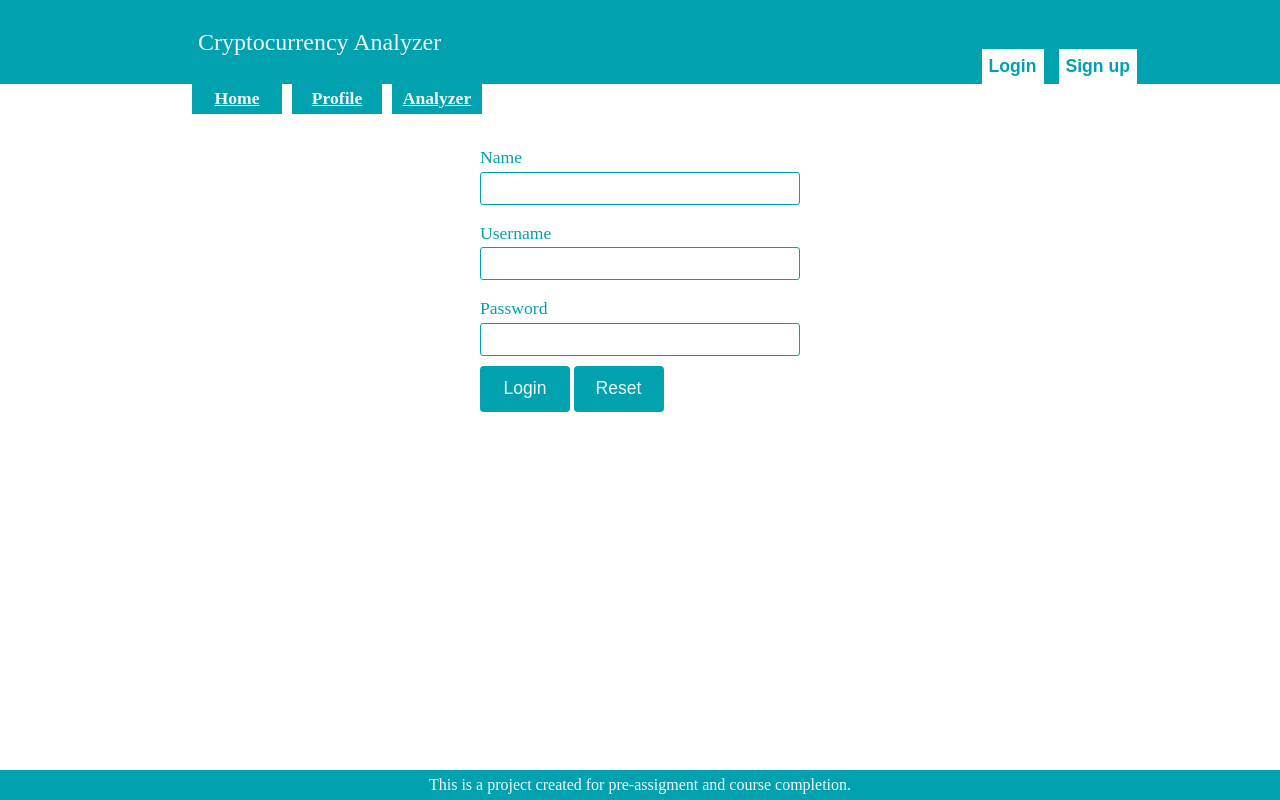
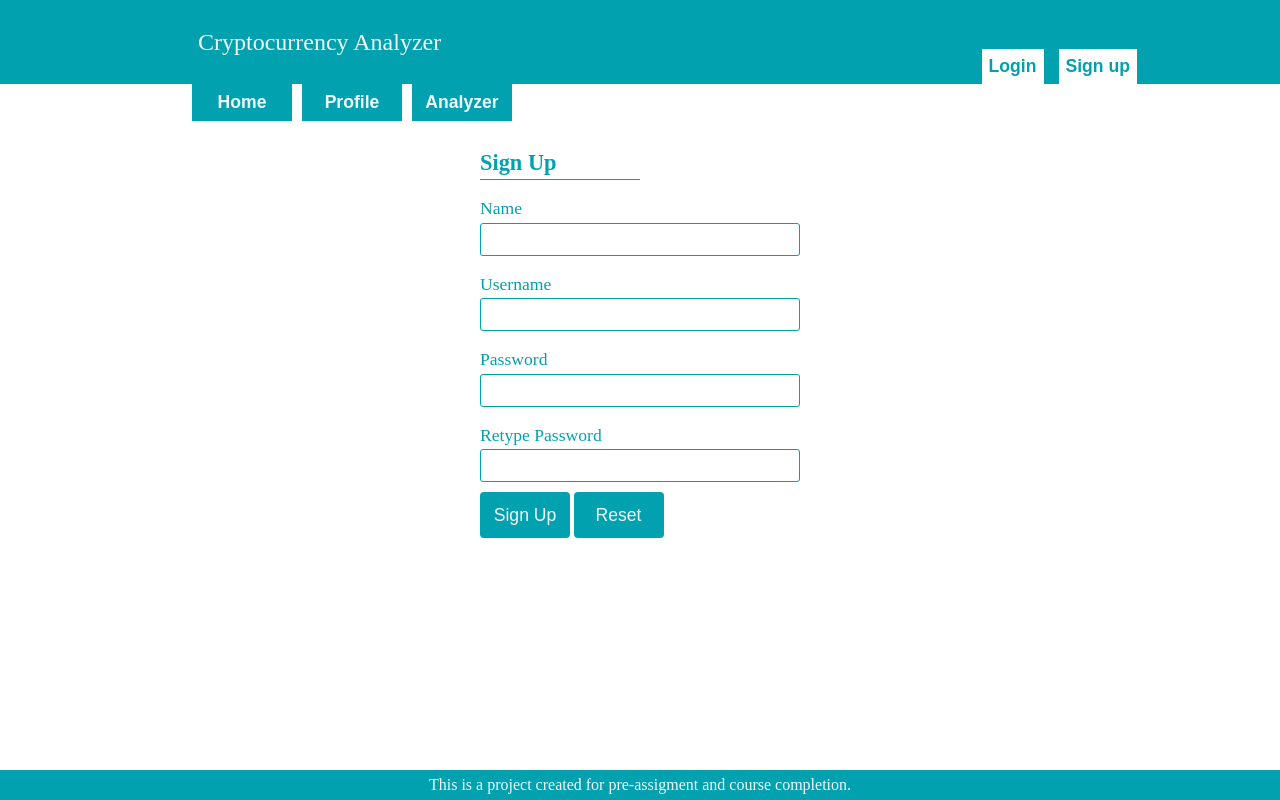
Before and after one commit to KoskinenTimo/Crypto-Analyzer-For-Scrooge, a React (Create React App) app: page /signup in a window 1280 px wide. Built offline with nearby package versions, Linux system fonts and the light colour scheme; no server answers.

Commit message:
login last phase done, cookie check from api, signup clean and working now

```diff
--- a/src/App.jsx
+++ b/src/App.jsx
@@ -6,6 +6,7 @@ import {
 } from 'react-router-dom'
 import Cookies from 'js-cookie'
 import { useDispatch } from 'react-redux'
+import { checkToken } from './services/loginService'
 
 // Components
 import Header from './components/Header'
@@ -25,7 +26,13 @@ function App() {
   useEffect(() => {
     if (Cookies.get('authUser')) {
       const authUser = JSON.parse(Cookies.get('authUser'))
-      dispatch(loginUser(authUser))
+      checkToken(authUser.token)
+        .then(() => {
+          dispatch(loginUser(authUser))
+        })
+        .catch(err => {
+          console.log(err)
+        })
     }
   }, [])
 
--- a/src/components/DateInputForm.jsx
+++ b/src/components/DateInputForm.jsx
@@ -179,8 +179,8 @@ const DateInputForm = () => {
     dispatch(resetSearch())
 
     // remove all error messages visible in the form
-    const validElements = document.getElementById('date-form').getElementsByClassName('form-input-valid')
-    const errorElements = document.getElementById('date-form').getElementsByClassName('form-input-error')
+    const validElements = document.getElementById('analyzer-form').getElementsByClassName('form-input-valid')
+    const errorElements = document.getElementById('analyzer-form').getElementsByClassName('form-input-error')
     const elements = [...validElements, ...errorElements]
     for (let i = 0; i < elements.length; i++) {
       elements[i].style.display = 'none'
@@ -189,7 +189,8 @@ const DateInputForm = () => {
 
 
   return(
-    <form className="date-form" id="date-form" onSubmit={handleSubmit}>
+    <form className="form" id="analyzer-form" onSubmit={handleSubmit}>
+      <h3 className='form-title'>Analyzer</h3>
       <DateInput
         dateInputValue={fromDateInputValue}
         handleDateInput={handleDateInput}
--- a/src/components/Inputs/DateInput.jsx
+++ b/src/components/Inputs/DateInput.jsx
@@ -14,7 +14,7 @@ const DateInput = ({
 }) => {
 
   return(
-    <label className="input-label">
+    <label className="form-input-label">
       <label>{title}<span className="form-input-valid">&#10004;&#65039;</span></label>
       <input
         className="form-input"
--- a/src/components/Inputs/TextInput.jsx
+++ b/src/components/Inputs/TextInput.jsx
@@ -8,12 +8,13 @@ const TextInput = ({
   value,
   handler,
   placeholder='',
-  ref=null,
+  inputRef=null,
   error='Make sure the input is in correct form',
   type='text'
 }) => {
+
   return (
-    <label className="input-label">
+    <label className="form-input-label">
       <label>{title}<span className="form-input-valid">&#10004;&#65039;</span></label>
       <input
         className='form-input'
@@ -23,7 +24,7 @@ const TextInput = ({
         value={value}
         onChange={({ target }) => handler(target)}
         placeholder={placeholder}
-        ref={ref}
+        ref={inputRef}
       />
       <span className="form-input-error">{error}</span>
     </label>
--- a/src/components/NavBar/NavButton.jsx
+++ b/src/components/NavBar/NavButton.jsx
@@ -1,12 +1,13 @@
 import React from 'react'
-import { Link } from 'react-router-dom'
+import { useNavigate } from 'react-router-dom'
 
 
 const NavButton = ({ text }) => {
+  const navigate = useNavigate()
   return (
-    <Link className="header-navbar-button" to={text.toLowerCase()}>
+    <button className="header-navbar-button" onClick={() => navigate(text.toLowerCase())}>
       {text}
-    </Link>
+    </button>
   )
 }
 
--- a/src/components/SignUpForm.jsx
+++ b/src/components/SignUpForm.jsx
@@ -1,7 +1,10 @@
-import React, { useState } from 'react'
+import Cookies from 'js-cookie'
+import React, { useRef, useState } from 'react'
 import { useDispatch, useSelector } from 'react-redux'
 import { Navigate, useNavigate } from 'react-router-dom'
 import { createError } from '../reducers/errorReducer'
+import { loginUser } from '../reducers/userReducer'
+import { login } from '../services/loginService'
 import { signup } from '../services/userService'
 
 // Components
@@ -18,9 +21,15 @@ const SignUpForm = () => {
   const navigate = useNavigate()
   const dispatch = useDispatch()
 
+  const nameRef = useRef()
+  const usernameRef = useRef()
+  const passwordRef = useRef()
+  const rePasswordRef = useRef()
+
   const [ username, setUsername ] = useState('')
   const [ password, setPassword ] = useState('')
   const [ name, setName ] = useState('')
+  const [ rePassword, setRePassword ] = useState('')
 
   /**
    * MISSING VALIDATION AND LOGIN AFTER SIGNUP
@@ -28,38 +37,151 @@ const SignUpForm = () => {
    */
   const onSubmit = (e) => {
     e.preventDefault()
+    if (
+      validateName() &&
+      validateUsername() &&
+      validatePassword() &&
+      validateRePassword()
+    ) {
       signup({ username, password, name })
+        .then(() => {
+          login({ username, password })
             .then(res => {
-        console.log(res.data)
               onReset()
+              const authDetails = res.data
+              Cookies.set('authUser', JSON.stringify(authDetails),{ expires: 1 })
+              dispatch(loginUser(authDetails))
               navigate('/home')
             })
             .catch(err => {
               dispatch(createError(err.response.data.error))
             })
+        })
+        .catch(err => {
+          dispatch(createError(err.response.data.error))
+        })
+    } else {
+      dispatch(createError('Please check that the input is in correct form'))
+    }
   }
 
   const onReset = () => {
     setUsername('')
     setPassword('')
     setName('')
+    setRePassword('')
+
+    // remove all error messages visible in the form
+    const validElements = document.getElementById('signup-form').getElementsByClassName('form-input-valid')
+    const errorElements = document.getElementById('signup-form').getElementsByClassName('form-input-error')
+    const elements = [...validElements, ...errorElements]
+    for (let i = 0; i < elements.length; i++) {
+      elements[i].style.display = 'none'
+    }
   }
 
-  const handleInput = (target) => {
-    switch (target.name) {
-    case 'name':
-      setName(target.value)
-      break
-    case 'username':
-      setUsername(target.value)
-      break
-    case 'password':
-      setPassword(target.value)
-      break
-    default:
-      break
+  /**
+   * Toggles the valid and error messages when validation is done
+   * to give visual feedback for errors in input or when it is correctly
+   * formatted
+   * @param {DOM element} element
+   */
+  const toggleValidAndError = (inputElement,valid) => {
+    const validElement = inputElement.parentNode.getElementsByClassName('form-input-valid')[0]
+    const errorElement = inputElement.parentNode.getElementsByClassName('form-input-error')[0]
+    if (valid) {
+      validElement.style.display = 'inline-block'
+      errorElement.style.display = 'none'
+    } else {
+      validElement.style.display = 'none'
+      errorElement.style.display = 'inline-block'
     }
   }
+
+  /**
+   * Input handler for name, realtime validation included
+   */
+  const handleNameInput = () => {
+    setName(nameRef.current.value)
+    validateName()
+  }
+
+  /**
+   * Validator for name input field
+   */
+  const validateName = () => {
+    const name = nameRef.current.value
+    if (name.length < 2 || name.length > 20) {
+      toggleValidAndError(nameRef.current,false)
+      return false
+    }
+    toggleValidAndError(nameRef.current,true)
+    return true
+  }
+
+  /**
+   * Input handler for username, realtime validation included
+   */
+  const handleUsernameInput = () => {
+    setUsername(usernameRef.current.value)
+    validateUsername()
+  }
+
+  /**
+   * Validator for username input field
+   */
+  const validateUsername = () => {
+    const username = usernameRef.current.value
+    if (username.length < 5 || username.length > 15) {
+      toggleValidAndError(usernameRef.current,false)
+      return false
+    }
+    toggleValidAndError(usernameRef.current,true)
+    return true
+  }
+
+  /**
+   * Input handler for password, realtime validation included
+   */
+  const handlePasswordInput = () => {
+    setPassword(passwordRef.current.value)
+    validatePassword()
+  }
+
+  /**
+   * Validator for password input field
+   */
+  const validatePassword = () => {
+    const password = passwordRef.current.value
+    if (password.length < 7) {
+      toggleValidAndError(passwordRef.current,false)
+      return false
+    }
+    toggleValidAndError(passwordRef.current,true)
+    return true
+  }
+
+  /**
+   * Input handler for retype password, realtime validation included
+   */
+  const handleRePassword = () => {
+    setRePassword(rePasswordRef.current.value)
+    validateRePassword()
+  }
+
+  /**
+   * Validator for retype password input field
+   */
+  const validateRePassword = () => {
+    const rePassword = rePasswordRef.current.value
+    if (password !== rePassword) {
+      toggleValidAndError(rePasswordRef.current,false)
+      return false
+    }
+    toggleValidAndError(rePasswordRef.current,true)
+    return true
+  }
+
 
   if (authUser) {
     return (
@@ -67,29 +189,45 @@ const SignUpForm = () => {
     )
   }
   return (
-    <form className='date-form' onSubmit={onSubmit}>
+    <form className='form' id='signup-form' onSubmit={onSubmit}>
+      <h3 className='form-title'>Sign Up</h3>
       <TextInput
         title='Name'
         name='name'
         value={name}
-        handler={handleInput}
+        handler={handleNameInput}
+        inputRef={nameRef}
+        error='Name is required and must be between 2-20 characters long'
       />
       <TextInput
         title='Username'
         name='username'
         maxLength={15}
         value={username}
-        handler={handleInput}
+        handler={handleUsernameInput}
+        inputRef={usernameRef}
+        error='Username is required and must be between 5-15 characters long'
       />
       <TextInput
         title='Password'
         name='password'
         value={password}
-        handler={handleInput}
+        handler={handlePasswordInput}
         type='password'
+        inputRef={passwordRef}
+        error='Password is required and must be atleast 7 characters long'
+      />
+      <TextInput
+        title='Retype Password'
+        name='rePassword'
+        value={rePassword}
+        handler={handleRePassword}
+        type='password'
+        inputRef={rePasswordRef}
+        error='Must match the password'
       />
       <SubmitResetButtons
-        submit='Login'
+        submit='Sign Up'
         cancel='Reset'
         handleReset={onReset}
       />
--- a/src/components/SubmitResetButtons.jsx
+++ b/src/components/SubmitResetButtons.jsx
@@ -14,7 +14,7 @@ const SubmitResetButtons = ({
       <button
         className="form-button"
         type="button"
-        onClick={handleReset}
+        onClick={() => handleReset()}
       >{cancel}</button>
     </div>
   )
--- a/src/css/index.css
+++ b/src/css/index.css
@@ -99,7 +99,7 @@ header button:hover {
   color: aliceblue;
 }
 
-.date-form {
+.form {
   display: flex;
   flex-direction: column;
   text-align: left
@@ -128,7 +128,7 @@ header button:hover {
   outline: 1px solid #01a1af;
 }
 
-.input-label {
+.form-input-label {
   color: #01a1af;
   display: flex;
   font-size: 1.1em;
@@ -148,12 +148,22 @@ header button:hover {
   display: none;
 }
 
+.form-title {
+  color: #01a1af;
+  font-size: 1.4em;
+  font-weight: bold;
+  padding: 5px 5px 5px 0;
+  border-bottom: 1px solid #01a1af;
+  width: 50%;
+  margin-bottom: 10px;
+}
+
 .form-button:hover,
 .header-navbar-button:hover {
   background-color: #01c9db;
 }
 
-.date-form,
+.form,
 .dataview-container,
 #error-message-container {
   width: 25%;
@@ -186,9 +196,9 @@ header button:hover {
   color: aliceblue;
   font-size: 1.1em;
   font-weight: bold;
-  padding: 6px;
+  padding: 8px;
   margin: 0 10px 0 0;
-  width: 90px;
+  width: 100px;
 }
 
 .wrapper {
```
Also changed, not shown: src/components/LoginForm.jsx (+13 -1 lines), 1 other file (tests, documents, lock files or other folders). Lines whose indentation alone changed are shown as unchanged.
